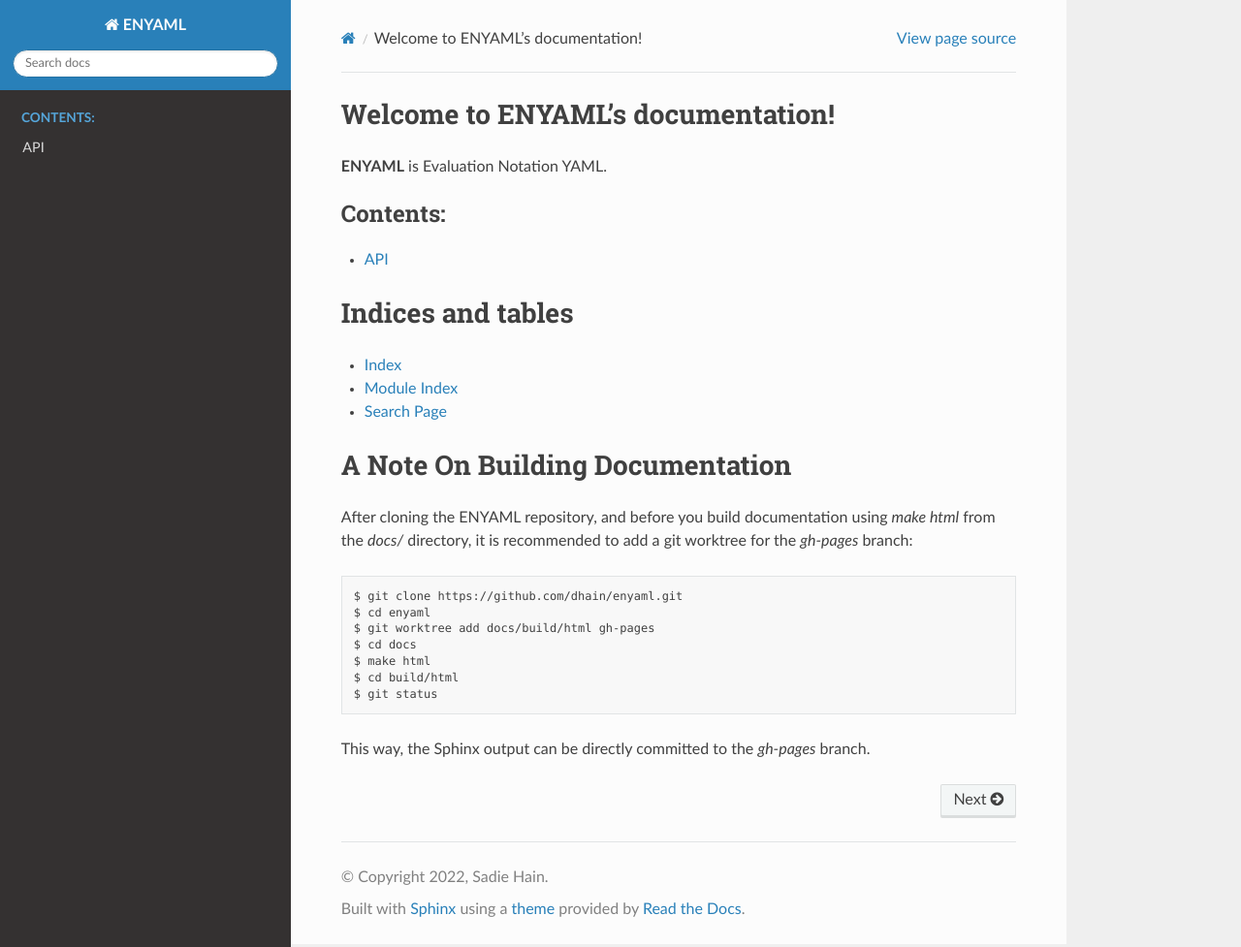
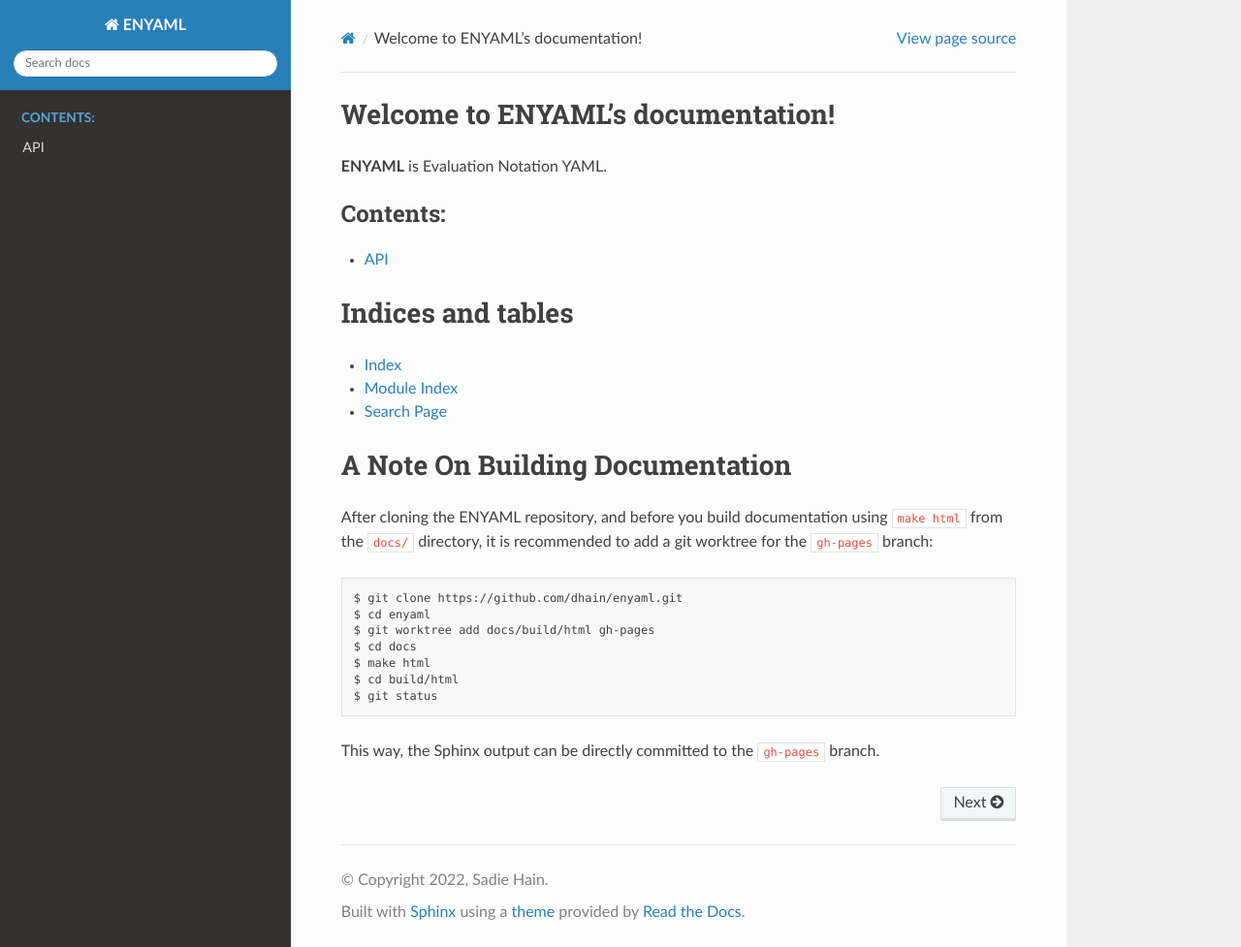
Before and after one commit to dhain/enyaml, a Sphinx documentation site: the page built from docs/source/index.rst, in a window 1280 px wide and 977 px high. Shown: the whole window at 97% size. Built offline with Sphinx 7.4.7 and the Read the Docs theme 2.0.0, drawn with Linux system fonts in a browser that asks for light colours.

Commit message:
Fix formatting

```diff
--- a/docs/source/index.rst
+++ b/docs/source/index.rst
@@ -27,8 +27,8 @@ A Note On Building Documentation
 ================================
 
 After cloning the ENYAML repository, and before you build documentation using
-`make html` from the `docs/` directory, it is recommended to add a git worktree
-for the `gh-pages` branch::
+``make html`` from the ``docs/`` directory, it is recommended to add a git
+worktree for the ``gh-pages`` branch::
 
   $ git clone https://github.com/dhain/enyaml.git
   $ cd enyaml
@@ -38,4 +38,5 @@ for the `gh-pages` branch::
   $ cd build/html
   $ git status
 
-This way, the Sphinx output can be directly committed to the `gh-pages` branch.
+This way, the Sphinx output can be directly committed to the ``gh-pages``
+branch.
```
